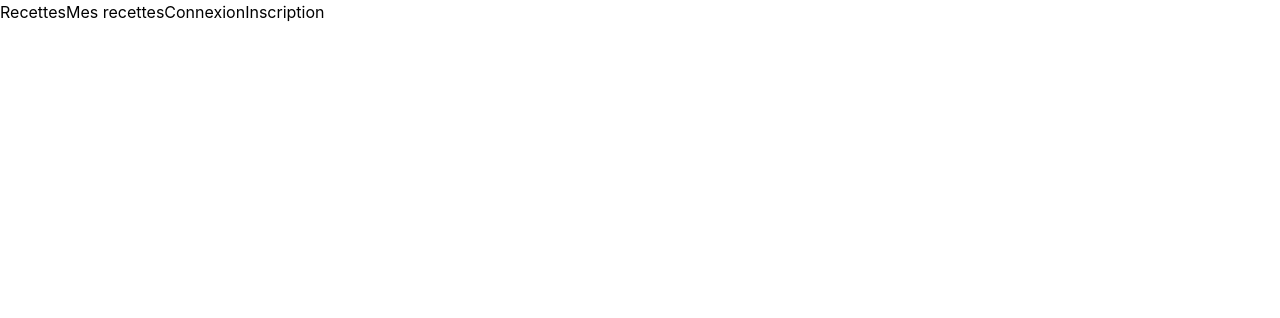
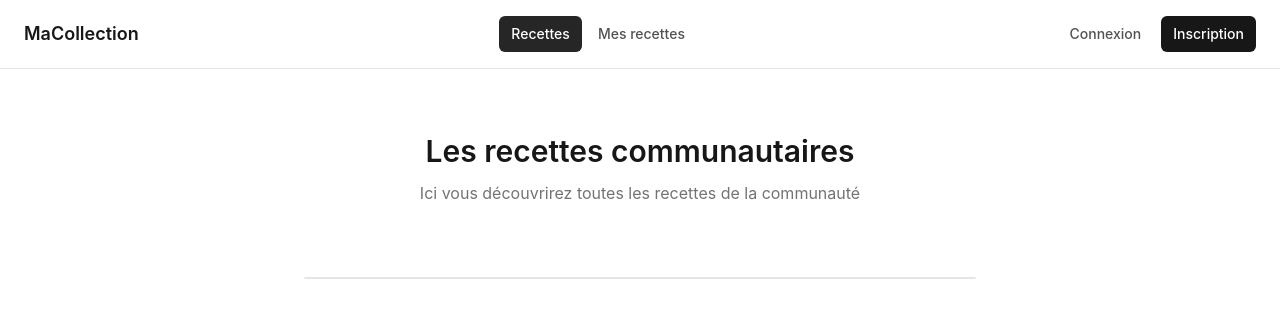
Before and after one commit to starweizz-ynov-projects-B2/MaCollection, a React (Vite) app in the folder frontend/: page /recipes in a window 1280 px wide. Shown: the top 318 px of the page. Built offline with nearby package versions, Linux system fonts and the light colour scheme.

Commit message:
Stylisation de la navbar, de la page d'accueil et des pages recettes/auth

```diff
--- a/frontend/src/components/NavBar.tsx
+++ b/frontend/src/components/NavBar.tsx
@@ -1,12 +1,70 @@
-import { NavLink } from 'react-router-dom'
+import { NavLink, useNavigate } from 'react-router-dom'
+import { useAuth } from '../context/AuthContext.tsx'
+
+const linkClass = ({ isActive }: { isActive: boolean }) =>
+    `px-3 py-2 text-sm font-medium rounded-md transition-colors ${
+        isActive ? 'text-white bg-neutral-800' : 'text-neutral-600 hover:text-neutral-900 hover:bg-neutral-100'
+    }`
 
 export default function NavBar() {
+    const { user, logout } = useAuth()
+    const navigate = useNavigate()
+
+    const handleLogout = () => {
+        logout()
+        navigate('/login')
+    }
+
     return (
-        <nav>
-            <NavLink to="/recipes">Recettes</NavLink>
-            <NavLink to="/recipes/mine">Mes recettes</NavLink>
-            <NavLink to="/login">Connexion</NavLink>
-            <NavLink to="/register">Inscription</NavLink>
+        <nav className="flex items-center justify-between px-6 py-4 border-b border-neutral-200">
+            <NavLink to="/" className="text-lg font-semibold text-neutral-900">
+                MaCollection
+            </NavLink>
+
+            <div className="flex items-center gap-1">
+                <NavLink to="/recipes" className={linkClass}>
+                    Recettes
+                </NavLink>
+                <NavLink to="/recipes/mine" className={linkClass}>
+                    Mes recettes
+                </NavLink>
+                {user && (
+                    <>
+                        <NavLink to="/collection" className={linkClass}>
+                            Collection
+                        </NavLink>
+                        <NavLink to="/stats" className={linkClass}>
+                            Stats
+                        </NavLink>
+                    </>
+                )}
+            </div>
+
+            <div className="flex items-center gap-2">
+                {user ? (
+                    <>
+                        <span className="text-sm text-neutral-500">{user.email}</span>
+                        <button
+                            onClick={handleLogout}
+                            className="px-3 py-2 text-sm font-medium text-neutral-600 rounded-md hover:bg-neutral-100"
+                        >
+                            Déconnexion
+                        </button>
+                    </>
+                ) : (
+                    <>
+                        <NavLink to="/login" className={linkClass}>
+                            Connexion
+                        </NavLink>
+                        <NavLink
+                            to="/register"
+                            className="px-3 py-2 text-sm font-medium text-white bg-neutral-900 rounded-md hover:bg-neutral-700"
+                        >
+                            Inscription
+                        </NavLink>
+                    </>
+                )}
+            </div>
         </nav>
     )
 }
--- a/frontend/src/pages/auth/login.tsx
+++ b/frontend/src/pages/auth/login.tsx
@@ -1,6 +1,6 @@
 export default function LoginPage() {
     return (
-        <div className="container">
+        <div className="flex flex-col items-center justify-center flex-1 px-6 py-24 text-center">
             <form action="">
                 <div>
                     <label htmlFor="email">Email</label>
--- a/frontend/src/pages/auth/register.tsx
+++ b/frontend/src/pages/auth/register.tsx
@@ -1,6 +1,6 @@
 export default function RegisterPage() {
     return (
-        <div className="container">
+        <div className="flex flex-col items-center justify-center flex-1 px-6 py-24 text-center">
             <form action="">
                 <div>
                     <label htmlFor="email">Email</label>
--- /dev/null
+++ b/frontend/src/pages/home.tsx
@@ -0,0 +1,32 @@
+import { Link } from 'react-router-dom'
+import { useAuth } from '../context/AuthContext.tsx'
+
+export default function Home() {
+    const { user } = useAuth()
+
+    return (
+        <div className="flex flex-col items-center justify-center flex-1 px-6 py-24 text-center">
+            <h1 className="text-3xl font-semibold text-neutral-900">Le livre des recettes</h1>
+            <p className="mt-3 max-w-md text-neutral-500">
+                Parcourez les recettes de la communauté et gardez les vôtres au même endroit.
+            </p>
+
+            <div className="mt-8 flex gap-3">
+                <Link
+                    to="/recipes"
+                    className="px-4 py-2 text-sm font-medium text-white bg-neutral-900 rounded-md hover:bg-neutral-700"
+                >
+                    Voir les recettes
+                </Link>
+                {!user && (
+                    <Link
+                        to="/register"
+                        className="px-4 py-2 text-sm font-medium text-neutral-700 border border-neutral-300 rounded-md hover:bg-neutral-100"
+                    >
+                        Créer un compte
+                    </Link>
+                )}
+            </div>
+        </div>
+    )
+}
--- a/frontend/src/pages/recipes/recipes.tsx
+++ b/frontend/src/pages/recipes/recipes.tsx
@@ -1,6 +1,15 @@
+
 export default function RecipesPage() {
     return (
-        <>
-        </>
+        <div className="flex flex-col items-center flex-1 px-6 py-16">
+            <h1 className="text-3xl font-semibold text-neutral-900">Les recettes communautaires</h1>
+            <p className="mt-3 max-w-md text-neutral-500 text-center mb-8">
+                Ici vous découvrirez toutes les recettes de la communauté
+            </p>
+
+            <ul className="mt-10 w-full max-w-2xl divide-y divide-neutral-200 border border-neutral-200 rounded-lg">
+                {}
+            </ul>
+        </div>
     )
 }
```
